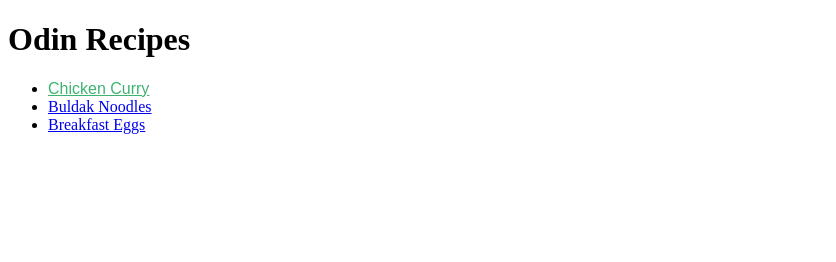
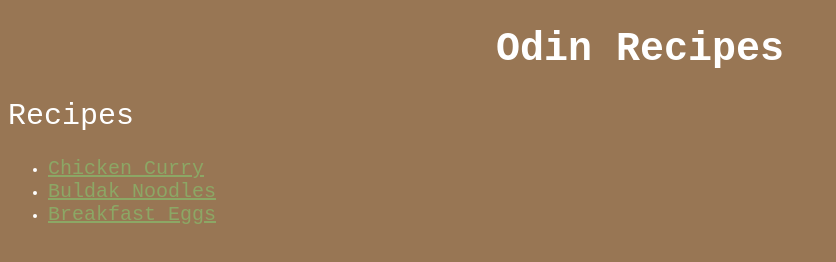
Before and after one commit to sanjito31/odin-recipes, a plain HTML site: page index.html in a window 1280 px wide. Shown: the whole page, without its empty margins (0-836 px from the left). Drawn offline with Linux system fonts and the light colour scheme.

Commit message:
Updated all styles background colors, fonts, weights, etc image sizes light brown background, white text, courier font

```diff
--- a/index.html
+++ b/index.html
@@ -8,12 +8,12 @@
     <link rel="stylesheet" href="styles.css">
 </head>
 <body>
-    <h1>Odin Recipes</h1>
-
+    <h1 class="main">Odin Recipes</h1>
+    <h2 class="main small">Recipes</h2>
     <ul>
-        <li><a class="recipe-names" href="recipes/chicken-curry.html">Chicken Curry</a></li>
-        <li><a href="recipes/buldak-noodles.html">Buldak Noodles</a></li>
-        <li><a href="recipes/breakfast-eggs.html">Breakfast Eggs</a></li>
+        <li><a class="recipe" href="recipes/chicken-curry.html">Chicken Curry</a></li>
+        <li><a class="recipe" href="recipes/buldak-noodles.html">Buldak Noodles</a></li>
+        <li><a class="recipe" href="recipes/breakfast-eggs.html">Breakfast Eggs</a></li>
     </ul>
 
 </body>
--- a/styles.css
+++ b/styles.css
@@ -1,4 +1,27 @@
-.recipe-names {
-    color: mediumseagreen;
-    font-family: sans-serif;
+body {
+    font-family: 'Courier New', Courier, monospace;
+    background-color: rgb(152, 118, 84);
+    color: white;
 }
+
+.main {
+    text-align: center;
+    font-weight: 800;
+    font-size: 40px;
+}
+
+.small {
+    text-align: left;
+    font-weight: 400;
+    font-size: 30px;
+}
+
+.recipe {
+    color: #8ca765;
+    font-size: 20px
+}
+
+img {
+    height: auto;
+    width: 300px;
+}
```
Also changed, not shown: recipes/breakfast-eggs.html (+1 -0 lines), recipes/buldak-noodles.html (+1 -0 lines), recipes/chicken-curry.html (+2 -1 lines).
